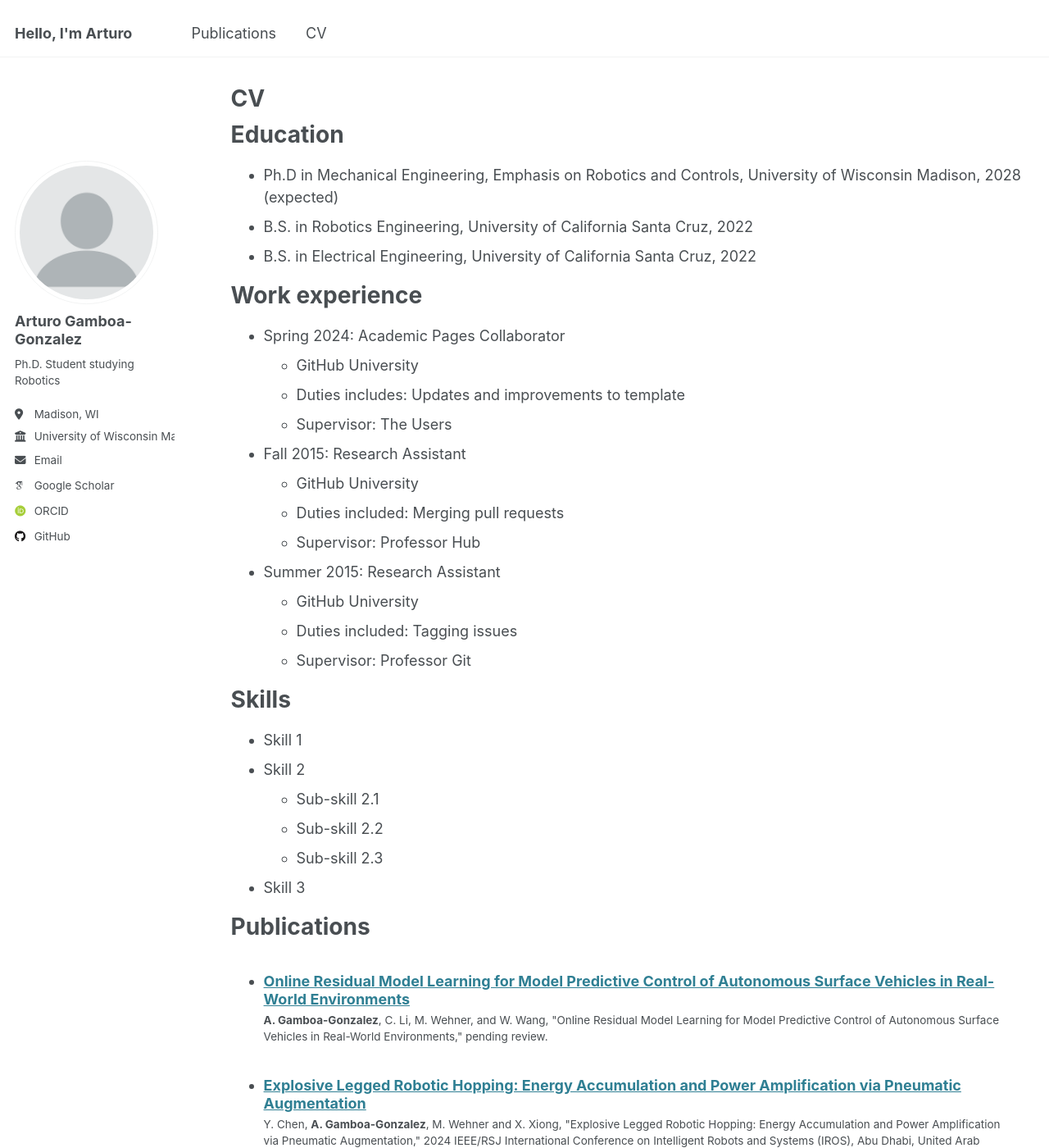
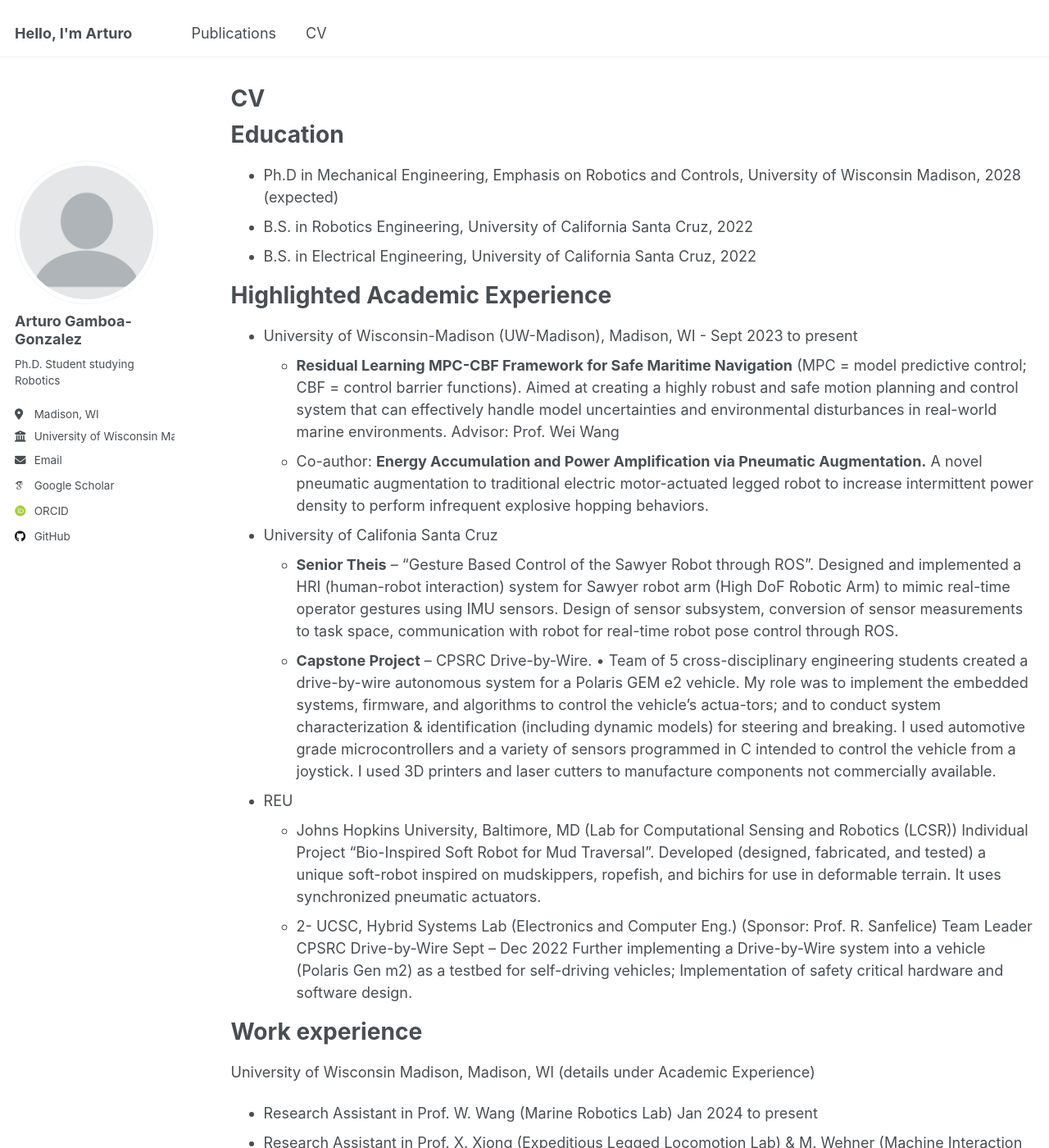
Before and after one commit to arturogg345/arturogg345.github.io, a Jekyll site: the page built from _pages/cv.md, in a window 1280 px wide and 1400 px high. Shown: the whole window at 82% size. Built offline with Jekyll 4.4.1, drawn with Linux system fonts in a browser that asks for light colours; some web fonts are replaced; some of the changed text lies outside the part shown.

Commit message:
Updated CV

```diff
--- a/_pages/cv.md
+++ b/_pages/cv.md
@@ -15,31 +15,62 @@ Education
 * B.S. in Robotics Engineering, University of California Santa Cruz, 2022
 * B.S. in Electrical Engineering, University of California Santa Cruz, 2022
 
+Highlighted Academic Experience
+======
+* University of Wisconsin-Madison (UW-Madison), Madison, WI - Sept 2023 to present
+  * **Residual Learning MPC-CBF Framework for Safe Maritime Navigation** (MPC = model predictive control; CBF = control barrier functions). Aimed at creating a highly robust and safe motion planning and control system that can effectively handle model uncertainties and environmental disturbances in real-world marine environments. Advisor: Prof. Wei Wang
+  * Co-author: **Energy Accumulation and Power Amplification via Pneumatic Augmentation.** A novel pneumatic augmentation to traditional electric motor-actuated legged robot to increase intermittent power density to perform infrequent explosive hopping behaviors.
+* University of Califonia Santa Cruz
+  * **Senior Theis** -- “Gesture Based Control of the Sawyer Robot through ROS”. Designed and implemented a HRI (human-robot interaction) system for Sawyer robot arm (High DoF Robotic Arm) to mimic real-time operator gestures using IMU sensors. Design of sensor subsystem, conversion of sensor measurements to task space, communication with robot for real-time robot pose control through ROS.
+  * **Capstone Project** -- CPSRC Drive-by-Wire. •	Team of 5 cross-disciplinary engineering students created a drive-by-wire autonomous system for a Polaris GEM e2 vehicle. My role was to implement the embedded systems, firmware, and algorithms to control the vehicle’s actua-tors; and to conduct system characterization & identification (including dynamic models) for steering and breaking. I used automotive grade microcontrollers and a variety of sensors programmed in C intended to control the vehicle from a joystick. I used 3D printers and laser cutters to manufacture components not commercially available.
+* REU
+  * Johns Hopkins University, Baltimore, MD (Lab for Computational Sensing and Robotics (LCSR)) Individual Project “Bio-Inspired Soft Robot for Mud Traversal”. Developed (designed, fabricated, and tested) a unique soft-robot inspired on mudskippers, ropefish, and bichirs for use in deformable terrain. It uses synchronized pneumatic actuators.
+  * 2-	UCSC, Hybrid Systems Lab (Electronics and Computer Eng.) (Sponsor: Prof. R. Sanfelice) Team Leader CPSRC Drive-by-Wire	Sept – Dec 2022 Further implementing a Drive-by-Wire system into a vehicle (Polaris Gen m2) as a testbed for self-driving vehicles; Implementation of safety critical hardware and software design.
+
+
+
+
 Work experience
 ======
-* Spring 2024: Academic Pages Collaborator
-  * GitHub University
-  * Duties includes: Updates and improvements to template
-  * Supervisor: The Users
+University of Wisconsin Madison, Madison, WI (details under Academic Experience)
+-	Research Assistant in Prof. W. Wang (Marine Robotics Lab)	Jan 2024 to present
+-	Research Assistant in Prof. X. Xiong (Expeditious Legged Locomotion Lab) & M. Wehner (Machine Interaction Lab)	Sept 2023 to Jan 2024
 
-* Fall 2015: Research Assistant
-  * GitHub University
-  * Duties included: Merging pull requests
-  * Supervisor: Professor Hub
+University of California Santa Cruz, Santa Cruz, CA
+* Lab Assistant in Prof. M. Wehner’s Robotics Group (Electrical and Computer Eng.)	2019 – May 2022
+  * Supported multiple graduate student projects in Soft Robotics.
+  * Created and used a ROS environment to communicate with and program several robots.
+  * Manufactured and tested actuators for soft robots using elastomers.
+  * Used plasma chamber, spin coater, 3-D printer, mask aligner for making PDMS wafers for robotic projects.
+* Tutor for RE and EE classes	2019 – Dec 2022
+  * Sensing and Sensor Technologies, Logic Design Lab; Computer Systems & Assembly Language Lab; Elec. Circuits.
 
-* Summer 2015: Research Assistant
-  * GitHub University
-  * Duties included: Tagging issues
-  * Supervisor: Professor Git
+Stellartech Research Corporation, Milpitas, CA
+* Research and Development Intern in an FDA Regulated Environment	Summers 2021 & 2023
+  * Created software application to automate mass data processing (data extraction from complex log files, analysis and plotting) for RF treatments, saving hours of work per test.
+  * Wrote a real time data processing algorithm to detect events (milli sec range) during catheter runtime.
+  * Developed the embedded software and preliminary UI for a new product.
 
 Skills
 ======
-* Skill 1
-* Skill 2
-  * Sub-skill 2.1
-  * Sub-skill 2.2
-  * Sub-skill 2.3
-* Skill 3
+* Working experience with robotics platforms, including Robot Operating System (ROS)
+* Knowledge of hardware design for embedded applications
+* Extensive experience in RTOS, embedded interfaces and engineering, and electromechanical systems
+* Software development in several programming/scripting languages
+  * Python
+  * Matlab/Simulink
+  * C/C++
+  * Verilog
+  * Assembly
+* Integrating physical world with software
+  * Feedback Control including nonlinear control
+  * Analog & Digital Electronic Design
+  * Microcontroller Programming
+  * SolidWorks Design
+  * Signal Processing
+  * Robot Kinematics & Dynamics
+  * Embedded Sensors
+* Bilingual (Spanish)
 
 Publications
 ======
```
Also changed, not shown: _pages/about.md (+1 -1 lines).
